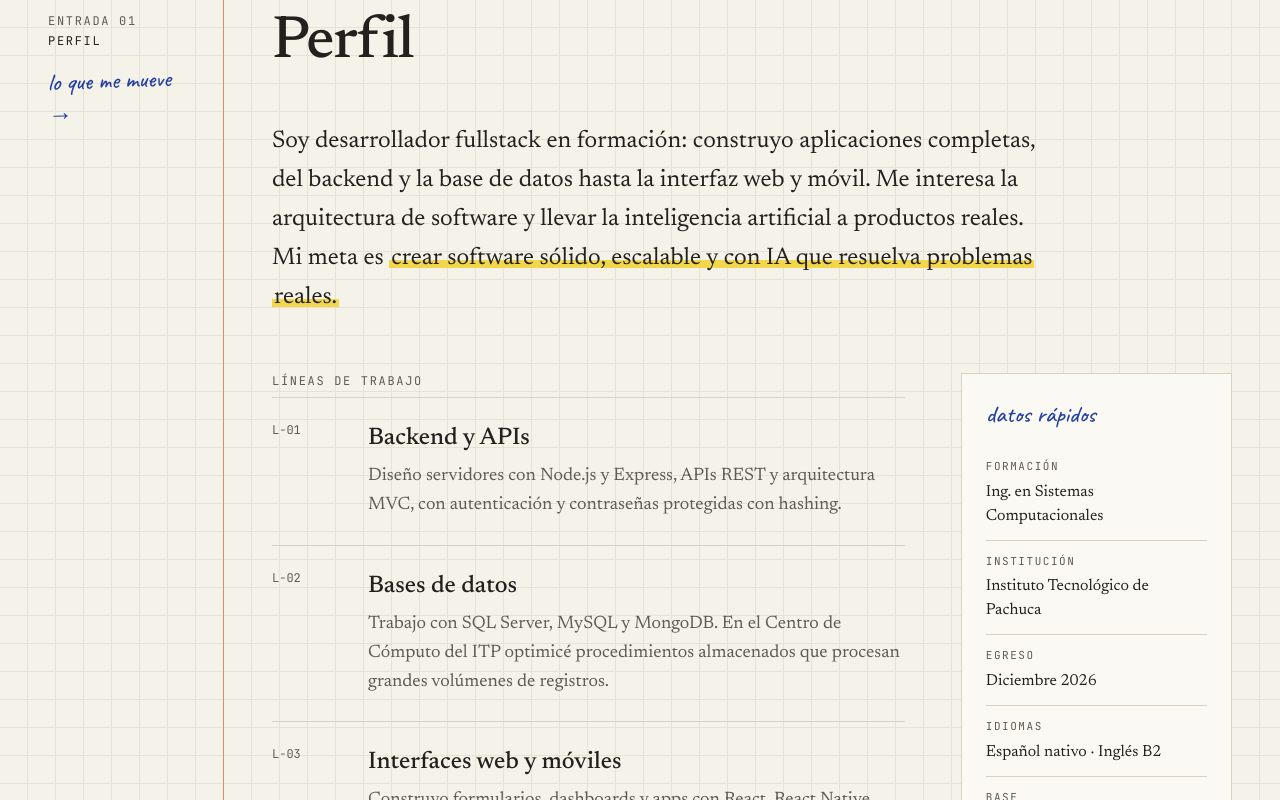
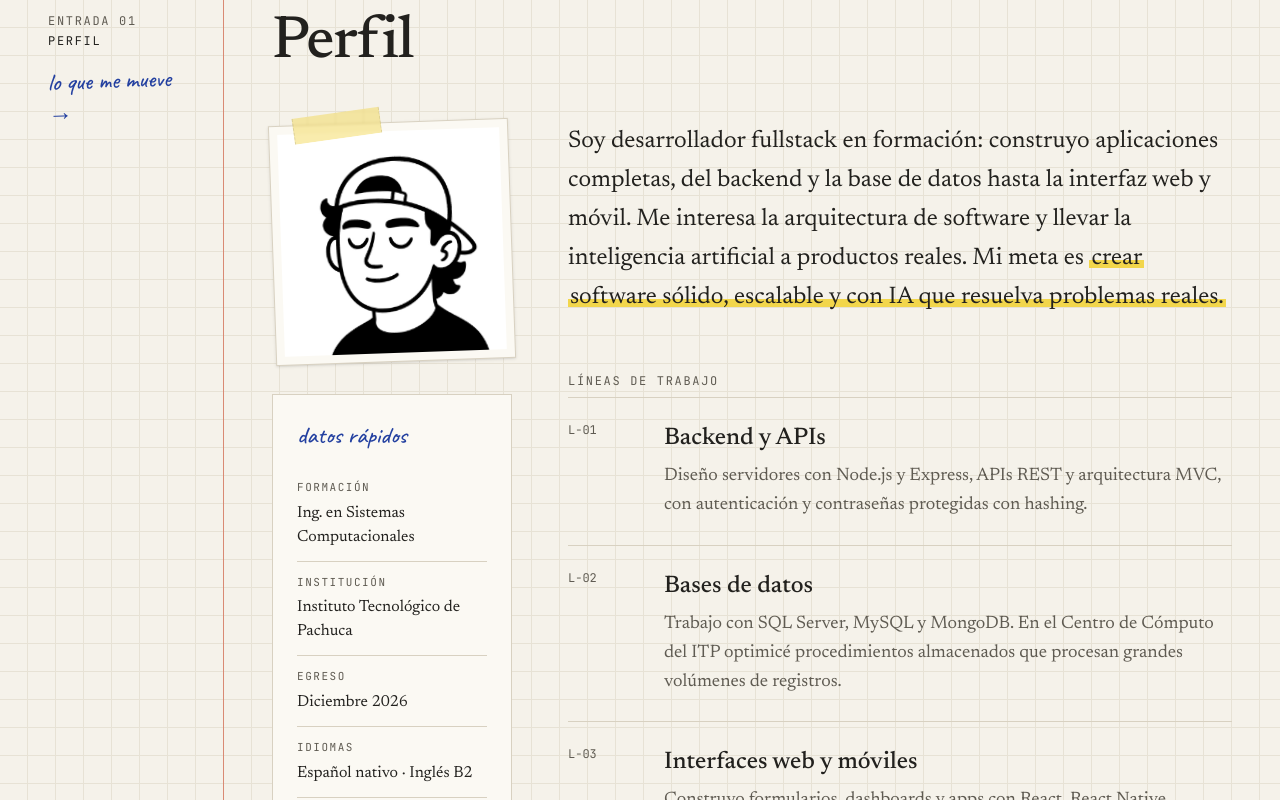
Before and after one commit to 80chucho08/dev-personal-portafolio, a React (Vite) app: page / in a window 1280 px wide. Shown: the part 980-1780 px from the top of the page. Built offline with nearby package versions, Linux system fonts and the light colour scheme; no server answers.

Commit message:
Refactor code structure for improved readability and maintainability on about section

```diff
--- a/src/sections/About.jsx
+++ b/src/sections/About.jsx
@@ -37,18 +37,55 @@ const facts = [
 export const About = () => {
   return (
     <Entry id="about" number="01" label="Perfil" title="Perfil" note="lo que me mueve →">
+      <div className="grid gap-12 lg:grid-cols-[15rem_1fr] lg:gap-14">
+        {/* Ficha lateral: foto pequeña + datos rápidos */}
+        <div className="order-2 space-y-8 lg:order-1">
+          <Reveal>
+            <figure className="relative mx-auto w-40 -rotate-2 border border-border bg-card p-2 shadow-sm sm:w-44 lg:mx-0 lg:w-full">
+              <span className="tape -top-3 left-6 -rotate-6" aria-hidden="true" />
+              <img
+                src="/perfil2.jpg"
+                alt="Retrato de Jesús Alfonso Navarro Carbajal"
+                width="736"
+                height="736"
+                loading="lazy"
+                className="aspect-square w-full object-cover"
+              />
+            </figure>
+          </Reveal>
+
+          <Reveal>
+            <aside className="border border-border bg-card p-6">
+              <h3 className="font-hand text-2xl text-primary">datos rápidos</h3>
+              <dl className="mt-4 divide-y divide-border">
+                {facts.map(([label, value]) => (
+                  <div key={label} className="py-3">
+                    <dt className="font-mono text-[11px] uppercase tracking-[0.14em] text-muted-foreground">{label}</dt>
+                    <dd className="mt-1 text-base text-foreground">{value}</dd>
+                  </div>
+                ))}
+              </dl>
+              <a href="#contact" className="ink-link mt-5 inline-block text-base">
+                Escríbeme →
+              </a>
+            </aside>
+          </Reveal>
+        </div>
+
+        <div className="order-1 lg:order-2">
           <Reveal>
             <p className="max-w-3xl text-xl leading-relaxed text-foreground sm:text-2xl">
               Soy desarrollador fullstack en formación: construyo aplicaciones completas, del backend y la base de datos
               hasta la interfaz web y móvil. Me interesa la arquitectura de software y llevar la inteligencia artificial a
-          productos reales. Mi meta es <Highlight>crear software sólido, escalable y con IA que resuelva problemas reales.</Highlight>
+              productos reales. Mi meta es{" "}
+              <Highlight>crear software sólido, escalable y con IA que resuelva problemas reales.</Highlight>
             </p>
           </Reveal>
 
-      <div className="mt-14 grid gap-12 xl:grid-cols-[1.4fr_0.6fr] xl:gap-14">
-        <div>
           <Reveal>
-            <h3 className="mb-2 font-mono text-xs uppercase tracking-[0.14em] text-muted-foreground">Líneas de trabajo</h3>
+            <h3 className="mb-2 mt-14 font-mono text-xs uppercase tracking-[0.14em] text-muted-foreground">
+              Líneas de trabajo
+            </h3>
           </Reveal>
           <ol className="border-t border-border">
             {focusLines.map(({ code, title, body, open }) => (
@@ -69,23 +106,6 @@ export const About = () => {
             ))}
           </ol>
         </div>
-
-        <Reveal>
-          <aside className="border border-border bg-card p-6">
-            <h3 className="font-hand text-2xl text-primary">datos rápidos</h3>
-            <dl className="mt-4 divide-y divide-border">
-              {facts.map(([label, value]) => (
-                <div key={label} className="py-3">
-                  <dt className="font-mono text-[11px] uppercase tracking-[0.14em] text-muted-foreground">{label}</dt>
-                  <dd className="mt-1 text-base text-foreground">{value}</dd>
-                </div>
-              ))}
-            </dl>
-            <a href="#contact" className="ink-link mt-5 inline-block text-base">
-              Escríbeme →
-            </a>
-          </aside>
-        </Reveal>
       </div>
     </Entry>
   );
```
Also changed, not shown: public/perfil2.jpg (added). Lines whose indentation alone changed are shown as unchanged.
